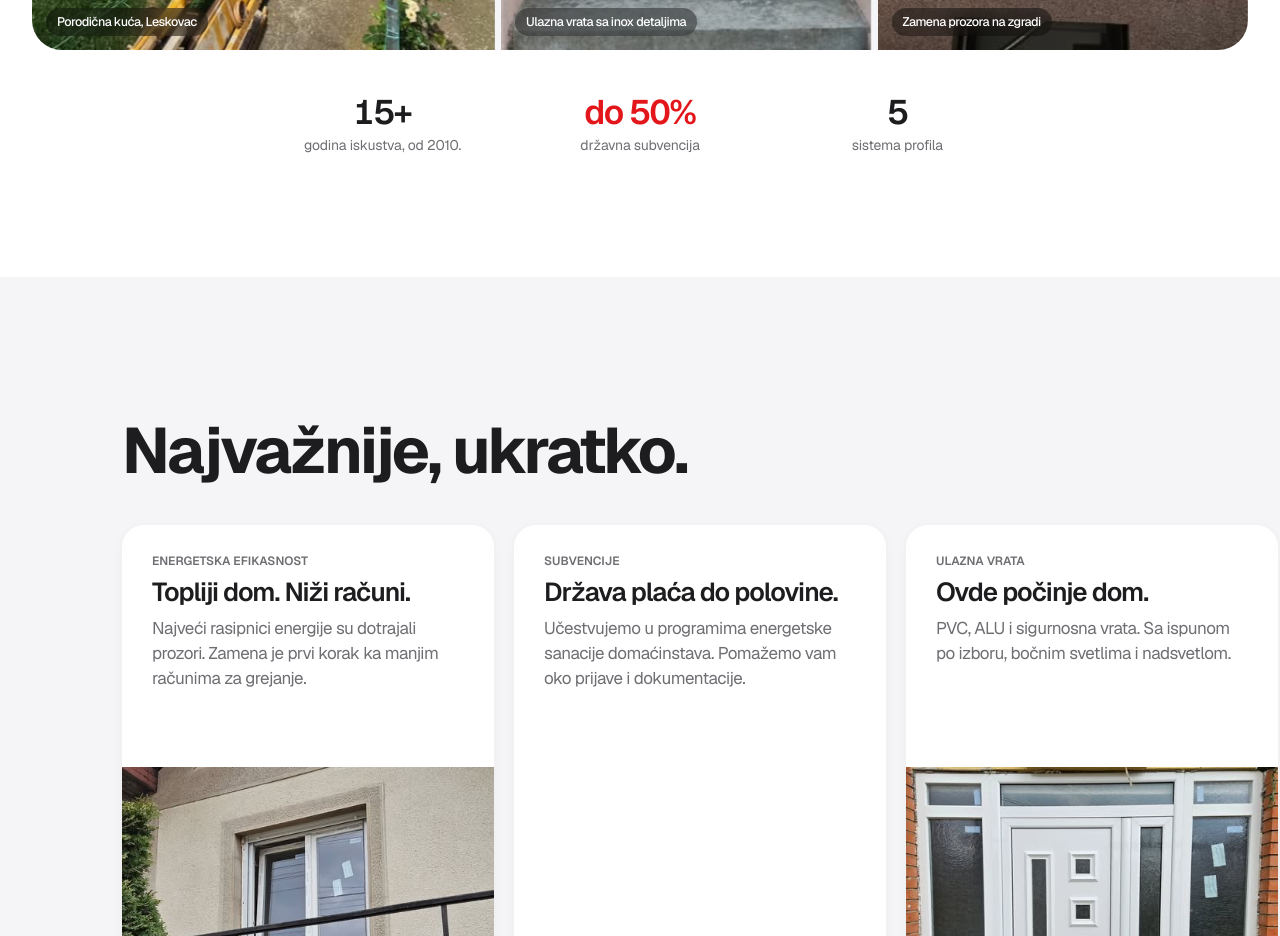
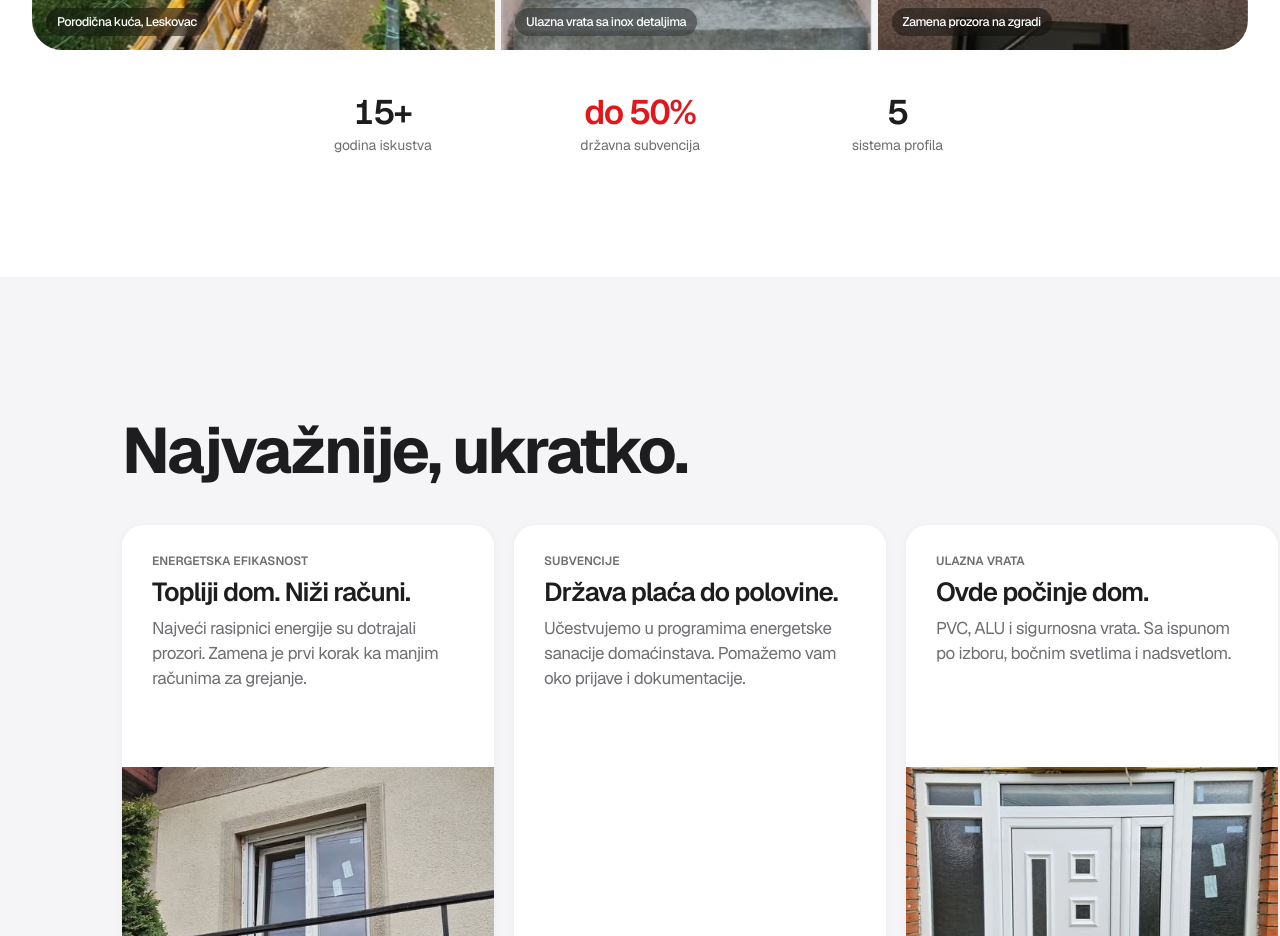
Before and after one commit to lazamilo/pech-mis, a plain HTML site: page index.html in a window 1280 px wide. Shown: the part 1240-2176 px from the top of the page. Drawn offline with nearby package versions, Linux system fonts and the light colour scheme.

Commit message:
Drop "od 2010." from the experience stat
Co-Authored-By: Claude Opus 5.5 <noreply@anthropic.com>

```diff
--- a/index.html
+++ b/index.html
@@ -371,7 +371,7 @@ footer{background:var(--mist);font-size:12px;color:var(--gray);letter-spacing:-.
   </div>
   <div class="wrap">
     <div class="hero-specs">
-      <div><b class="tnum">15+</b><span>godina iskustva, od 2010.</span></div>
+      <div><b class="tnum">15+</b><span>godina iskustva</span></div>
       <div><b class="tnum red">do 50%</b><span>državna subvencija</span></div>
       <div><b class="tnum">5</b><span>sistema profila</span></div>
     </div>
```
